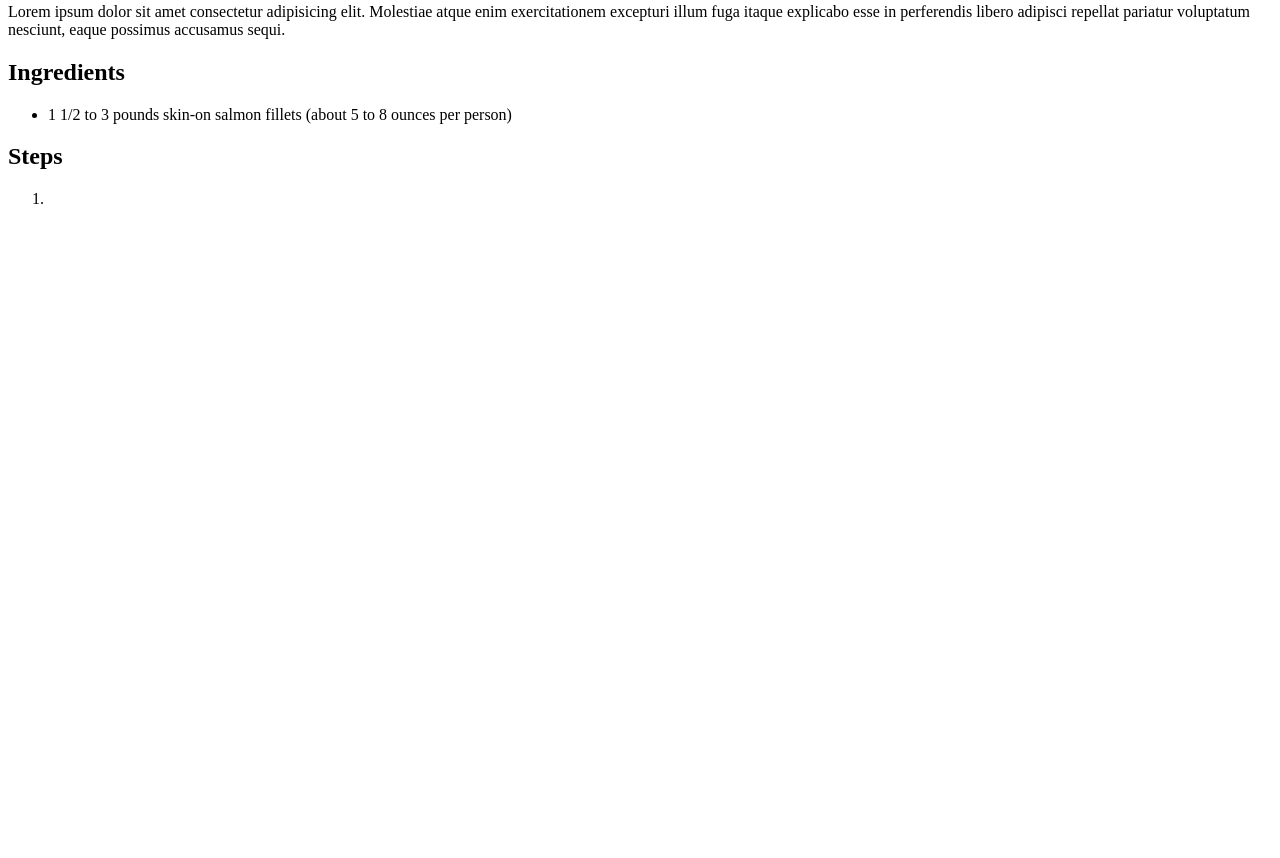
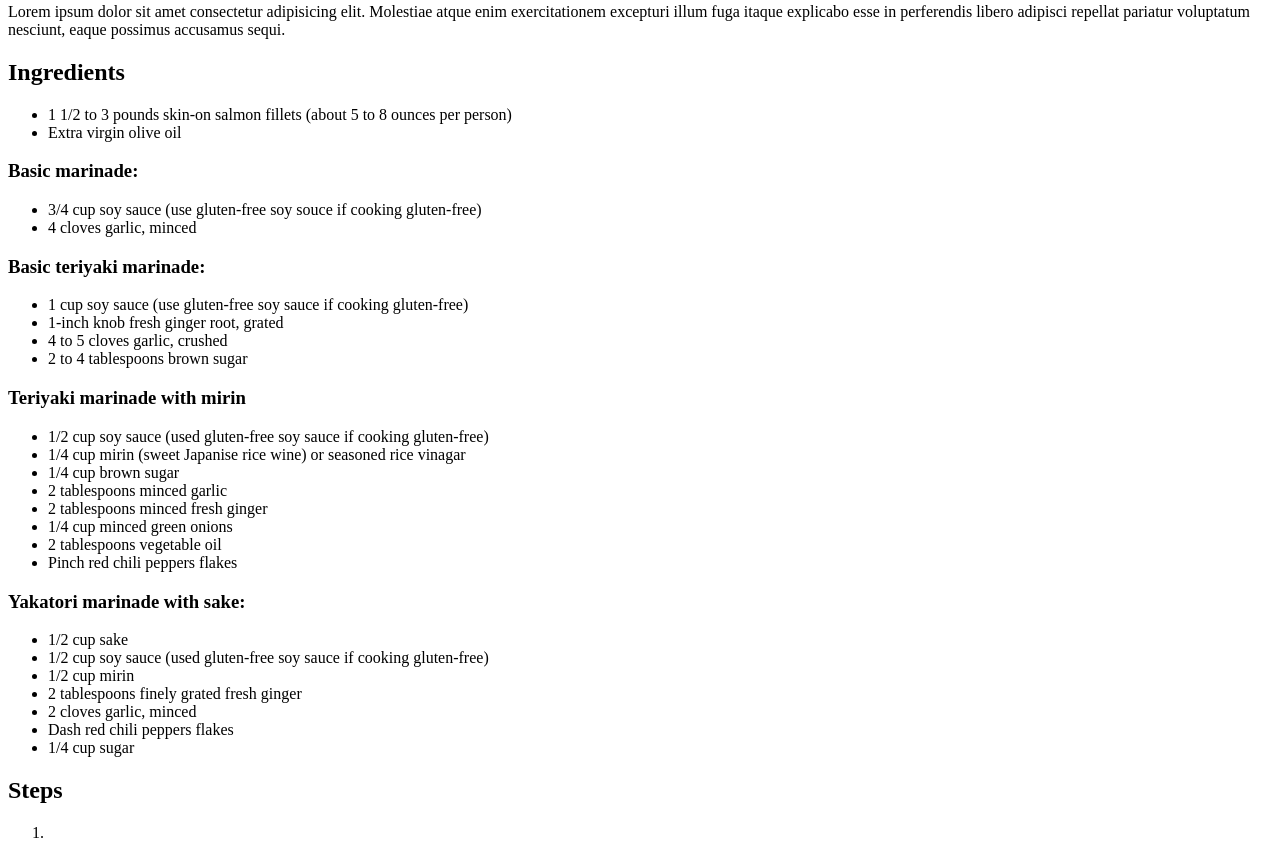
Before and after one commit to josegomez221/odin-recipies, a plain HTML site: page recipes/recipe1.html in a window 1280 px wide. Shown: the part 500-1358 px from the top of the page. Before the commit the page ends 800 px from the top, so only its background shows below. Drawn offline with Linux system fonts and the light colour scheme.

Commit message:
add ingredients lists

```diff
--- a/recipes/recipe1.html
+++ b/recipes/recipe1.html
@@ -19,9 +19,50 @@
     <p>Lorem ipsum dolor sit amet consectetur adipisicing elit. Molestiae atque enim exercitationem excepturi illum fuga itaque explicabo esse in perferendis libero adipisci repellat pariatur voluptatum nesciunt, eaque possimus accusamus sequi.</p>
 
     <h2>Ingredients</h2>
+
         <ul>
             <li>1 1/2 to 3 pounds skin-on salmon fillets (about 5 to 8 ounces per person)</li>
+            <li>Extra virgin olive oil</li>
         </ul>
+
+    <h3>Basic marinade:</h3>
+        <ul>
+            <li>3/4 cup soy sauce (use gluten-free soy souce if cooking gluten-free)</li>
+            <li>4 cloves garlic, minced</li>
+        </ul>
+
+    <h3>Basic teriyaki marinade:</h3>
+        <ul>
+            <li>1 cup soy sauce (use gluten-free soy sauce if cooking gluten-free)</li>
+            <li>1-inch knob fresh ginger root, grated</li>
+            <li>4 to 5 cloves garlic, crushed</li>
+            <li>2 to 4 tablespoons brown sugar</li>
+        </ul>
+
+    <h3>Teriyaki marinade with mirin</h3>
+        <ul>
+            <li>1/2 cup soy sauce (used gluten-free soy sauce if cooking gluten-free)</li>
+            <li>1/4 cup mirin (sweet Japanise rice wine) or seasoned rice vinagar</li>
+            <li>1/4 cup brown sugar</li>
+            <li>2 tablespoons minced garlic</li>
+            <li>2 tablespoons minced fresh ginger</li>
+            <li>1/4 cup minced green onions</li>
+            <li>2 tablespoons vegetable oil</li>
+            <li>Pinch red chili peppers flakes</li>
+        </ul>
+
+    <h3>Yakatori marinade with sake:</h3>
+        <ul>
+            <li>1/2 cup sake</li>
+            <li>1/2 cup soy sauce (used gluten-free soy sauce if cooking gluten-free)</li>
+            <li>1/2 cup mirin</li>
+            <li>2 tablespoons finely grated fresh ginger</li>
+            <li>2 cloves garlic, minced</li>
+            <li>Dash red chili peppers flakes</li>
+            <li>1/4 cup sugar</li>
+        </ul>
+
+
 
     <h2>Steps</h2>
     <ol>
```
Lines whose indentation alone changed are shown as unchanged.
